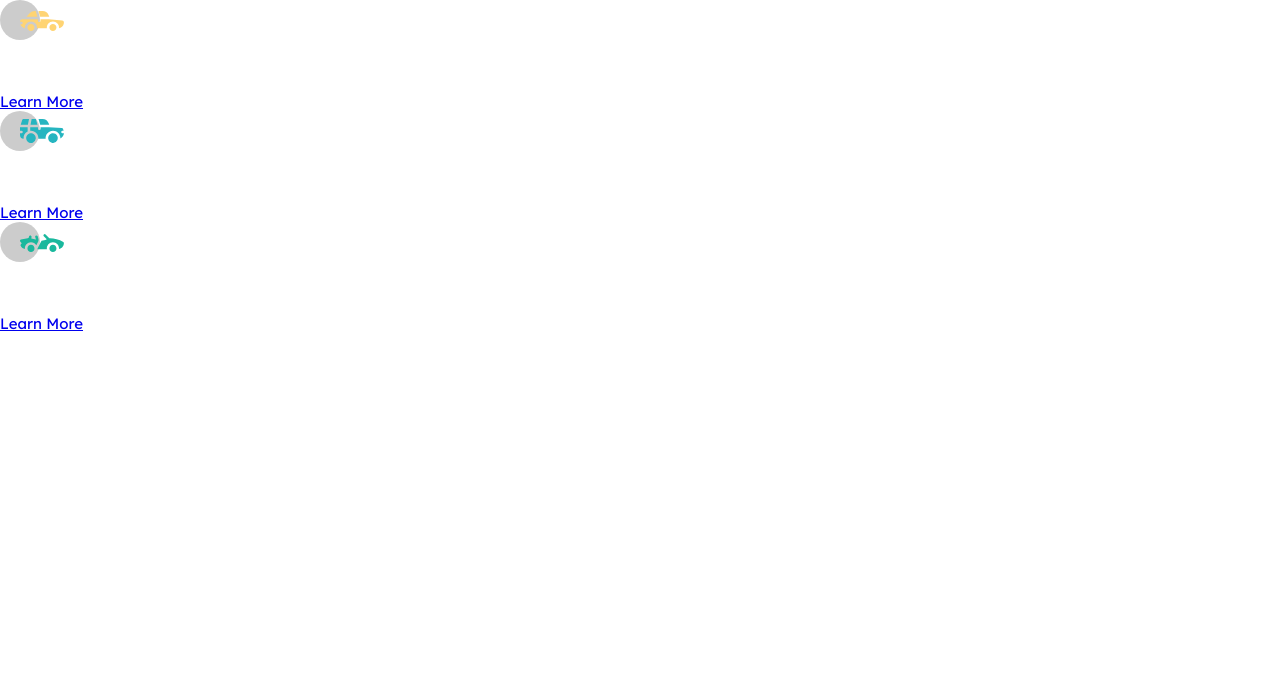
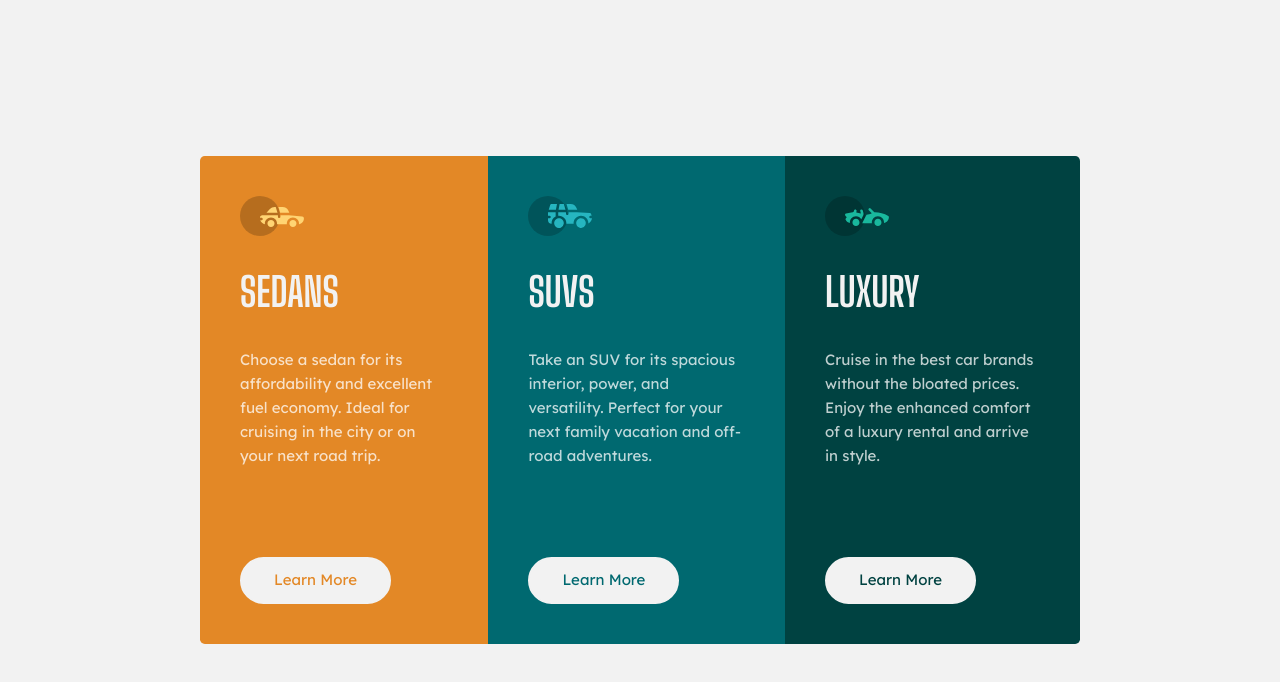
Before and after one commit to KristinaRadosavljevic/3-column-preview-card-component, a website: page index.html in a window 1280 px wide. Drawn offline with Linux system fonts and the light colour scheme.

Commit message:
Styled the desktop version.

```diff
--- a/scss/styles.scss
+++ b/scss/styles.scss
@@ -7,6 +7,7 @@ $very-dark-cyan: hsl(179, 100%, 13%);
 $transparent-white: hsla(0, 0%, 100%, 0.75);
 $very-light-gray: hsl(0, 0%, 95%);
 
+// Global resets
 *,
 *::before,
 *::after {
@@ -18,5 +19,84 @@ $very-light-gray: hsl(0, 0%, 95%);
 body {
   font-size: 0.94rem;
   font-family: "Lexend Deca", sans-serif;
+  line-height: 1.6;
   color: $transparent-white;
+  background-color: $very-light-gray;
+  min-height: 100vh;
+  display: flex;
+  align-items: center;
+  justify-content: center;
 }
+
+main {
+  max-width: 55rem;
+  display: flex;
+  border-radius: 0.3rem;
+  overflow: hidden;
+}
+
+section {
+  padding: 2.5rem;
+  display: flex;
+  flex-direction: column;
+  align-items: flex-start;
+  gap: 1.5rem;
+
+  h2 {
+    color: $very-light-gray;
+    font-family: "Big Shoulders Display", sans-serif;
+    font-weight: 700;
+    font-size: 2.5rem;
+    text-transform: uppercase;
+  }
+
+  a {
+    display: inline-block;
+    text-decoration: none;
+    background-color: $very-light-gray;
+    padding: 0.6rem 2rem;
+    border: 2px solid $very-light-gray;
+    border-radius: 50rem;
+    margin-top: 4rem;
+    transition: all 0.15s ease-in;
+
+    &:hover {
+      background-color: inherit;
+      color: $very-light-gray !important;
+    }
+  }
+
+  // Different section color scheme
+  &.sedan {
+    background-color: $bright-orange;
+
+    a {
+      color: $bright-orange;
+    }
+  }
+
+  &.suv {
+    background-color: $dark-cyan;
+
+    a {
+      color: $dark-cyan;
+    }
+  }
+
+  &.luxury {
+    background-color: $very-dark-cyan;
+
+    a {
+      color: $very-dark-cyan;
+    }
+  }
+}
+
+/* Remove all transitions for people that prefer not to see them */
+@media (prefers-reduced-motion: reduce) {
+  *,
+  *::before,
+  *::after {
+    transition-duration: 0.01ms !important;
+  }
+}
```
Also changed, not shown: css/styles.css.
